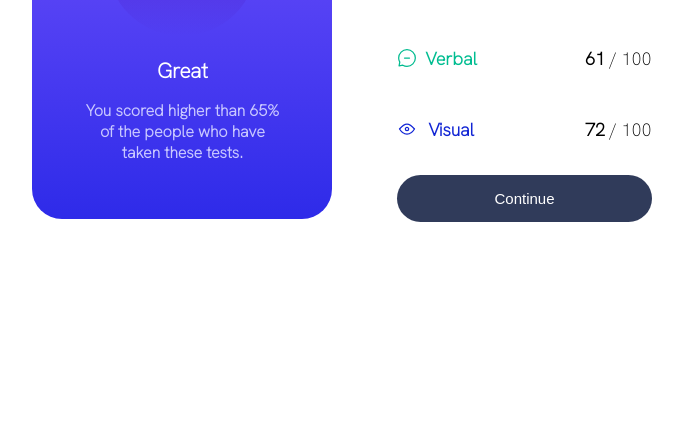
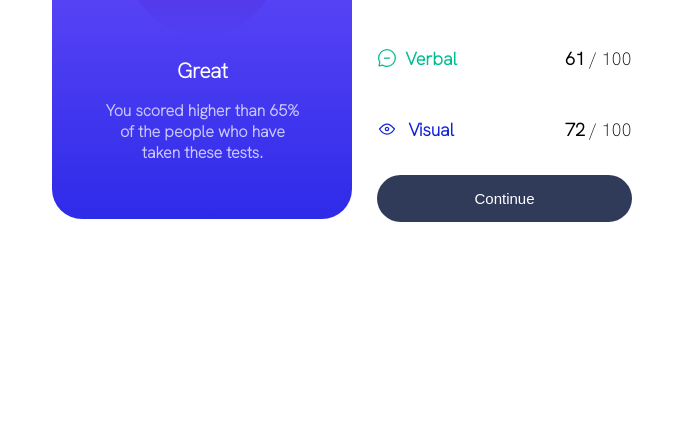
Before and after one commit to SKAT-16/Results-Summary-Component-, a plain HTML site: page index.html in a window 1280 px wide. Shown: the part 375-800 px from the top of the page, without its empty margins (298-981 px from the left). Drawn offline with Linux system fonts and the light colour scheme.

Commit message:
Fixed paddings

```diff
--- a/css/styles.css
+++ b/css/styles.css
@@ -70,6 +70,10 @@ body {
     float: left;
 }
 
+.summary ul {
+    padding: 0;
+}
+
 .summary li {
     list-style: none;
     display: flex;
```
